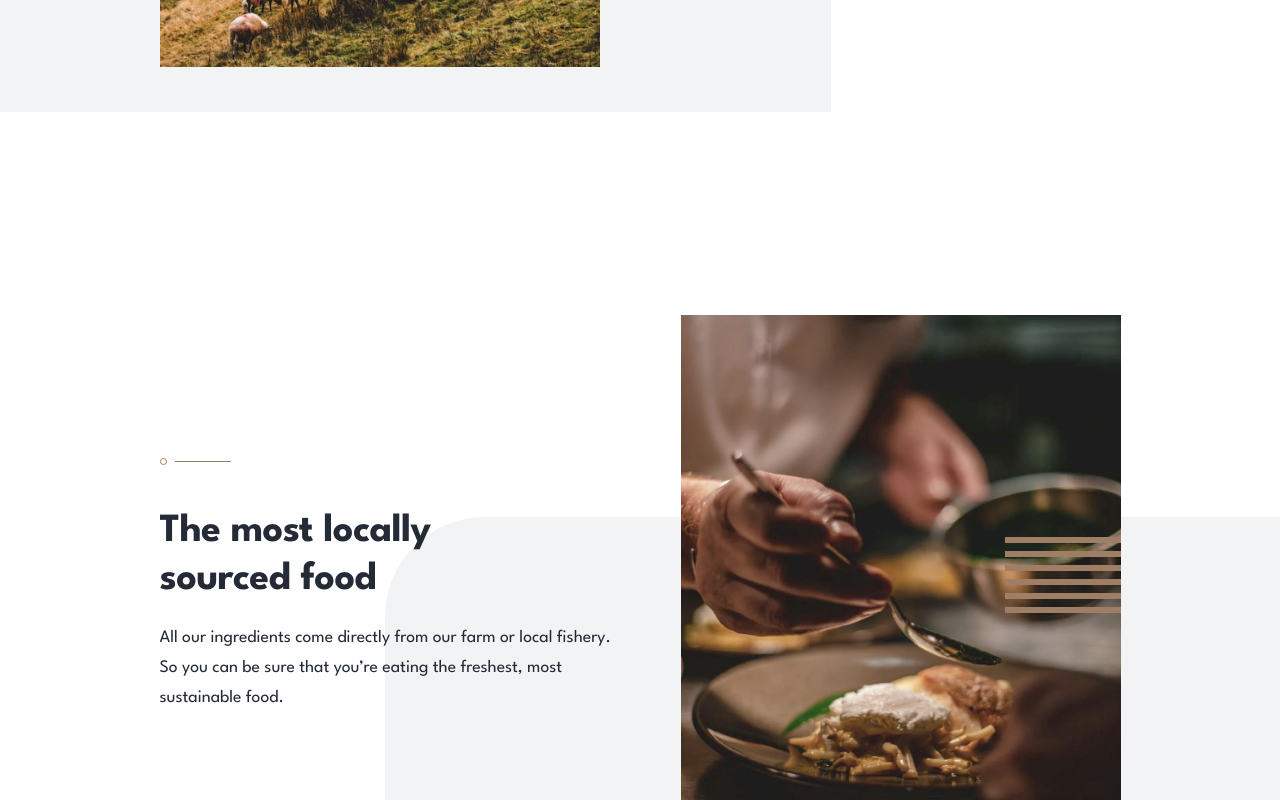
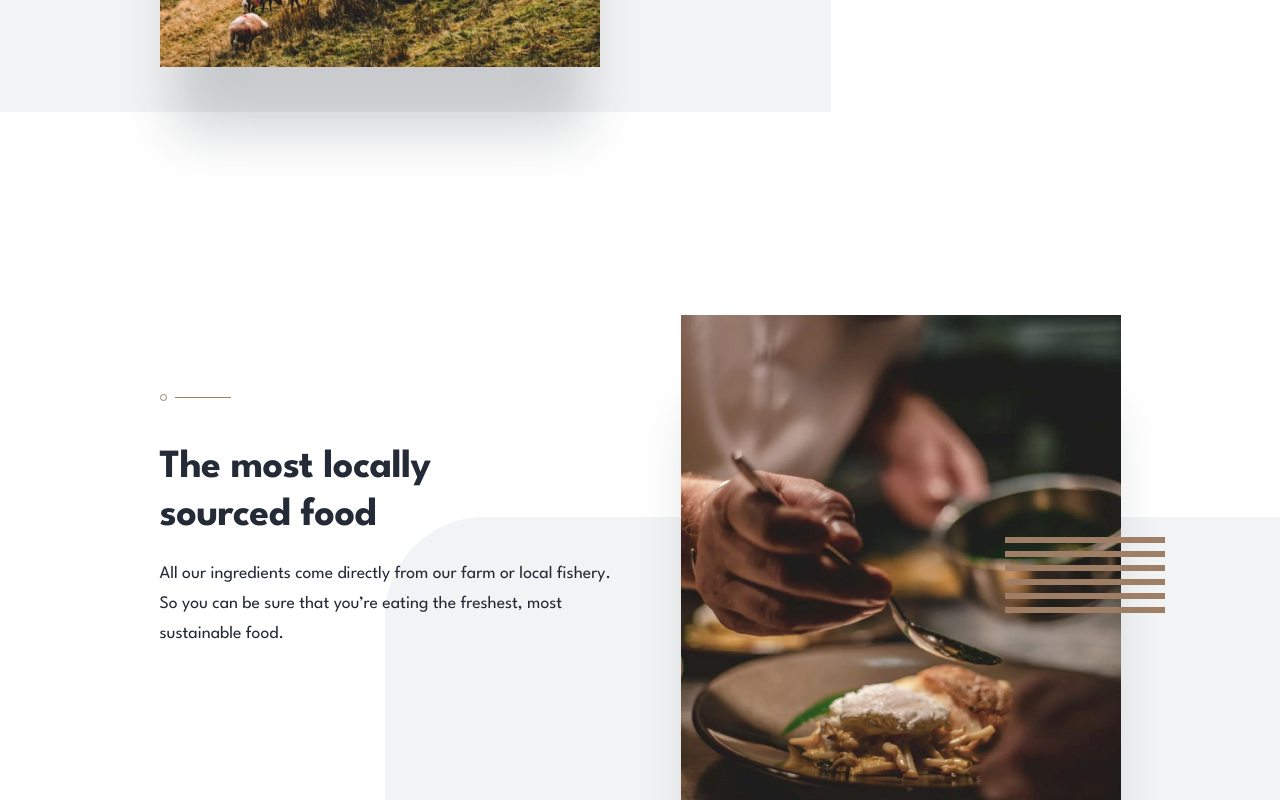
Before and after one commit to LucasS-Goncalves/dine-restaurant-website, an Angular app: page / in a window 1280 px wide. Shown: the part 1180-1980 px from the top of the page. Built offline with nearby package versions, Linux system fonts and the light colour scheme.

Commit message:
fixing but in styles.css and modifying keyframes in slides.css

```diff
--- a/src/app/components/homepage/styles/benefits.css
+++ b/src/app/components/homepage/styles/benefits.css
@@ -5,7 +5,6 @@
   align-items: center;
   justify-content: center;
   gap: 6rem;
-  z-index: 999;
 }
 
 .benefit{
@@ -15,13 +14,11 @@
   align-items: center;
   justify-content: center;
   gap: 1.2rem;
-  z-index: 999;
 }
 
 .benefit .benefitsImage_container{
   width: 327px;
   height: 400px;
-  z-index: 999;
 }
 
 .benefit .benefitsImage_container .benefitImage{
@@ -211,7 +208,6 @@
   .benefit .texts{
     align-items: flex-start;
     text-align: start;
-
   }
 
   .benefit .texts h3{
@@ -222,6 +218,10 @@
     width: 457px;
     font-size: 1.1rem;
   }
+
+  .benefit:last-child .texts{
+    padding-bottom: 4rem;
+  }
 }
 
 @media(min-width: 1440px){
--- a/src/app/components/homepage/styles/slides.css
+++ b/src/app/components/homepage/styles/slides.css
@@ -1,6 +1,6 @@
 @keyframes fade_from_left{
   from{
-    translate: -100%;
+    translate: -20%;
     opacity: .2;
   }
 
@@ -12,7 +12,7 @@
 
 @keyframes fade_from_right{
   from{
-    translate: 100%;
+    translate: 20%;
     opacity: .3;
   }
 
--- a/src/styles.css
+++ b/src/styles.css
@@ -3,7 +3,7 @@
   padding: 0;
   font-family: 'League Spartan', sans-serif;
   font-size: 16px;
-  overflow-x: hidden;
+
 }
 
 hmtl{
```
